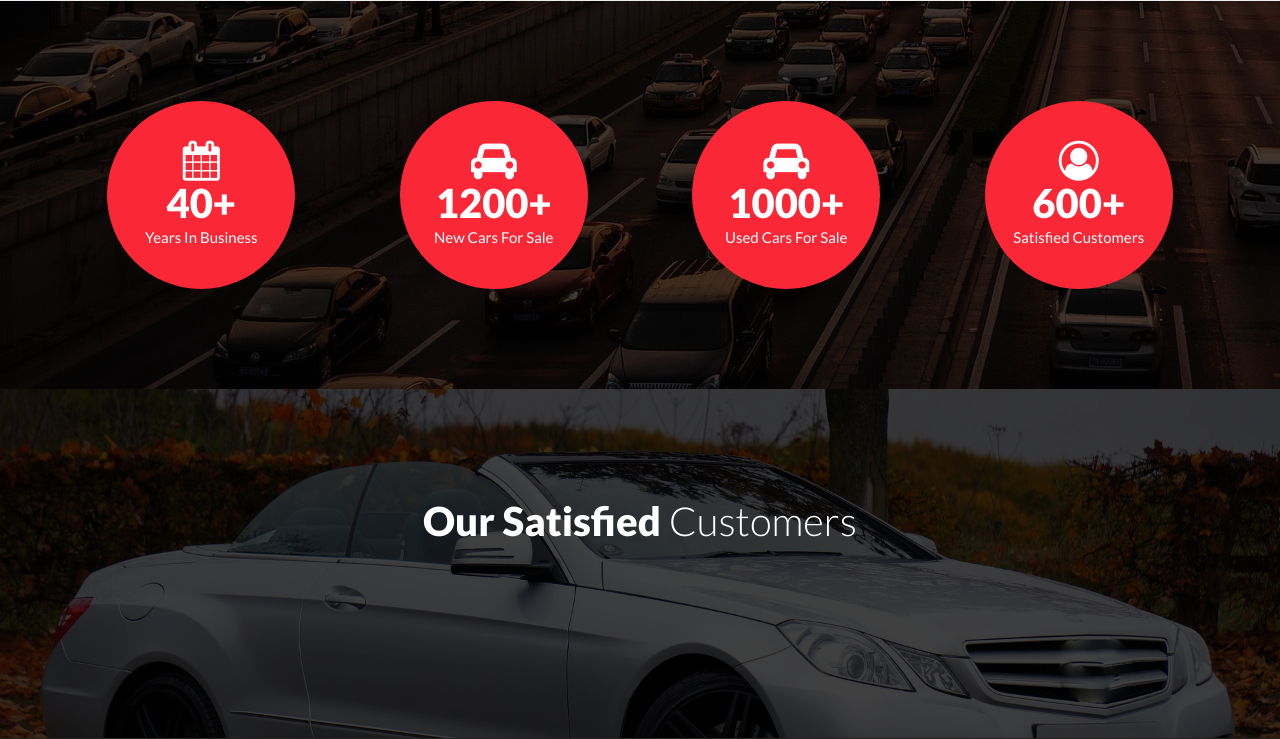
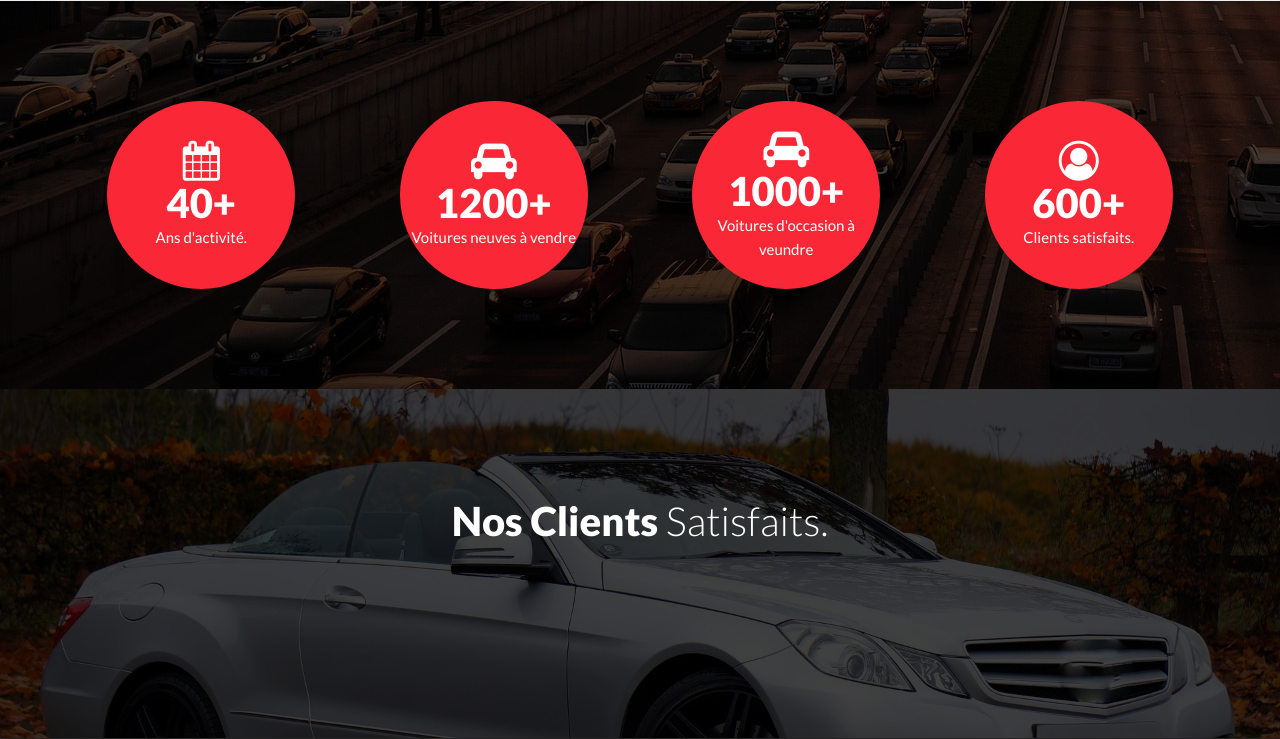
Before and after one commit to abdennuur/CarRental, a PHP site: page / in a window 1280 px wide. Shown: the part 1189-1928 px from the top of the page. Run offline with PHP 8.4, Linux system fonts and the light colour scheme; the visitor is signed in with stand-in values (Sample User, id 1); data that the repository does not hold is empty.

Commit message:
more changes

```diff
--- a/index.php
+++ b/index.php
@@ -104,7 +104,7 @@ foreach($results as $result)
 </div>
 <div class="car-title-m">
 <h6><a href="vehical-details.php?vhid=<?php echo htmlentities($result->id);?>"><?php echo htmlentities($result->BrandName);?> , <?php echo htmlentities($result->VehiclesTitle);?></a></h6>
-<span class="price">MAD<?php echo htmlentities($result->PricePerDay);?> /Day</span>
+<span class="price">MAD<?php echo htmlentities($result->PricePerDay);?> /Jour</span>
 </div>
 <div class="inventory_info_m">
 <p><?php echo substr($result->VehiclesOverview,0,70);?></p>
@@ -127,7 +127,7 @@ foreach($results as $result)
         <div class="fun-facts-m">
           <div class="cell">
             <h2><i class="fa fa-calendar" aria-hidden="true"></i>40+</h2>
-            <p>Years In Business</p>
+            <p>Ans d'activité.</p>
           </div>
         </div>
       </div>
@@ -135,7 +135,7 @@ foreach($results as $result)
         <div class="fun-facts-m">
           <div class="cell">
             <h2><i class="fa fa-car" aria-hidden="true"></i>1200+</h2>
-            <p>New Cars For Sale</p>
+            <p>Voitures neuves à vendre</p>
           </div>
         </div>
       </div>
@@ -143,7 +143,7 @@ foreach($results as $result)
         <div class="fun-facts-m">
           <div class="cell">
             <h2><i class="fa fa-car" aria-hidden="true"></i>1000+</h2>
-            <p>Used Cars For Sale</p>
+            <p>Voitures d'occasion à veundre</p>
           </div>
         </div>
       </div>
@@ -151,7 +151,7 @@ foreach($results as $result)
         <div class="fun-facts-m">
           <div class="cell">
             <h2><i class="fa fa-user-circle-o" aria-hidden="true"></i>600+</h2>
-            <p>Satisfied Customers</p>
+            <p>Clients satisfaits.</p>
           </div>
         </div>
       </div>
@@ -167,7 +167,7 @@ foreach($results as $result)
 <section class="section-padding testimonial-section parallex-bg">
   <div class="container div_zindex">
     <div class="section-header white-text text-center">
-      <h2>Our Satisfied <span>Customers</span></h2>
+      <h2>Nos Clients <span>Satisfaits.</span></h2>
     </div>
     <div class="row">
       <div id="testimonial-slider">
```
Also changed, not shown: 1 other file.
